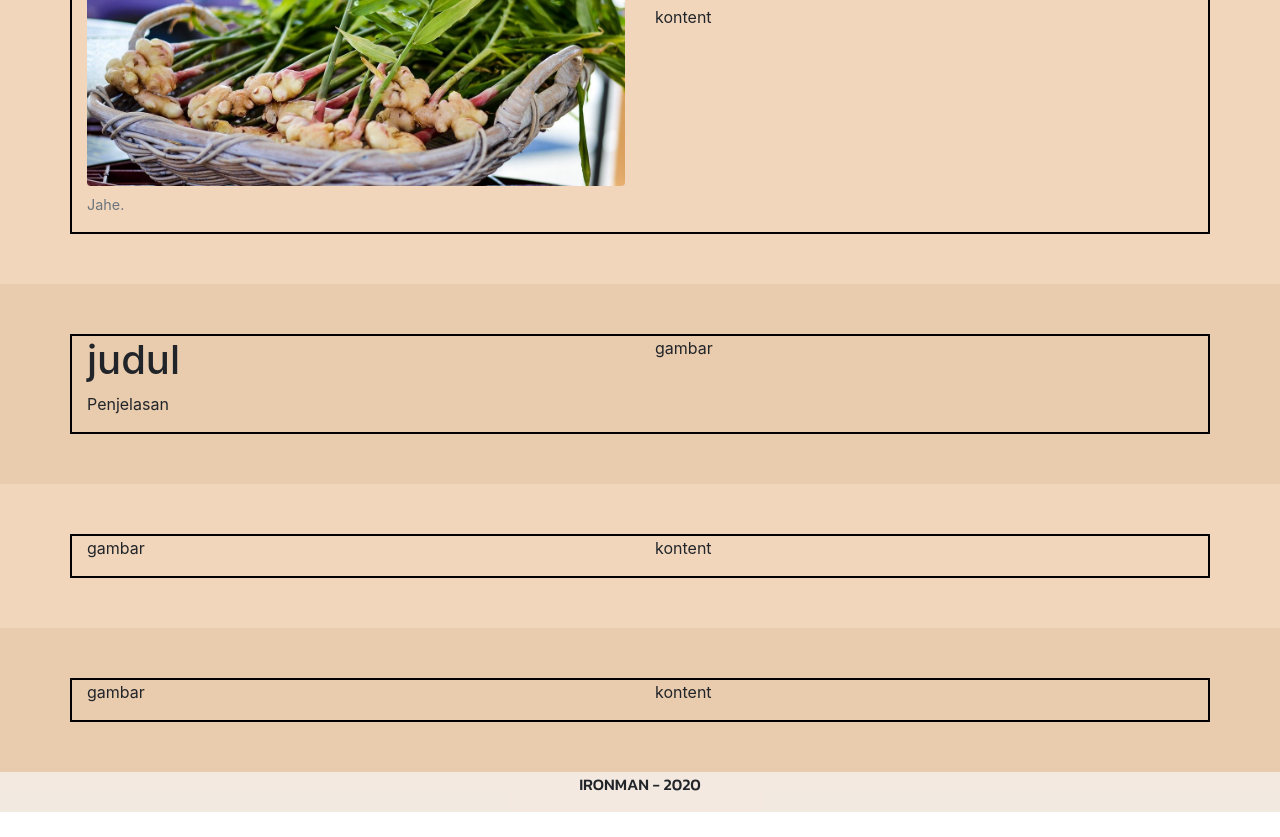
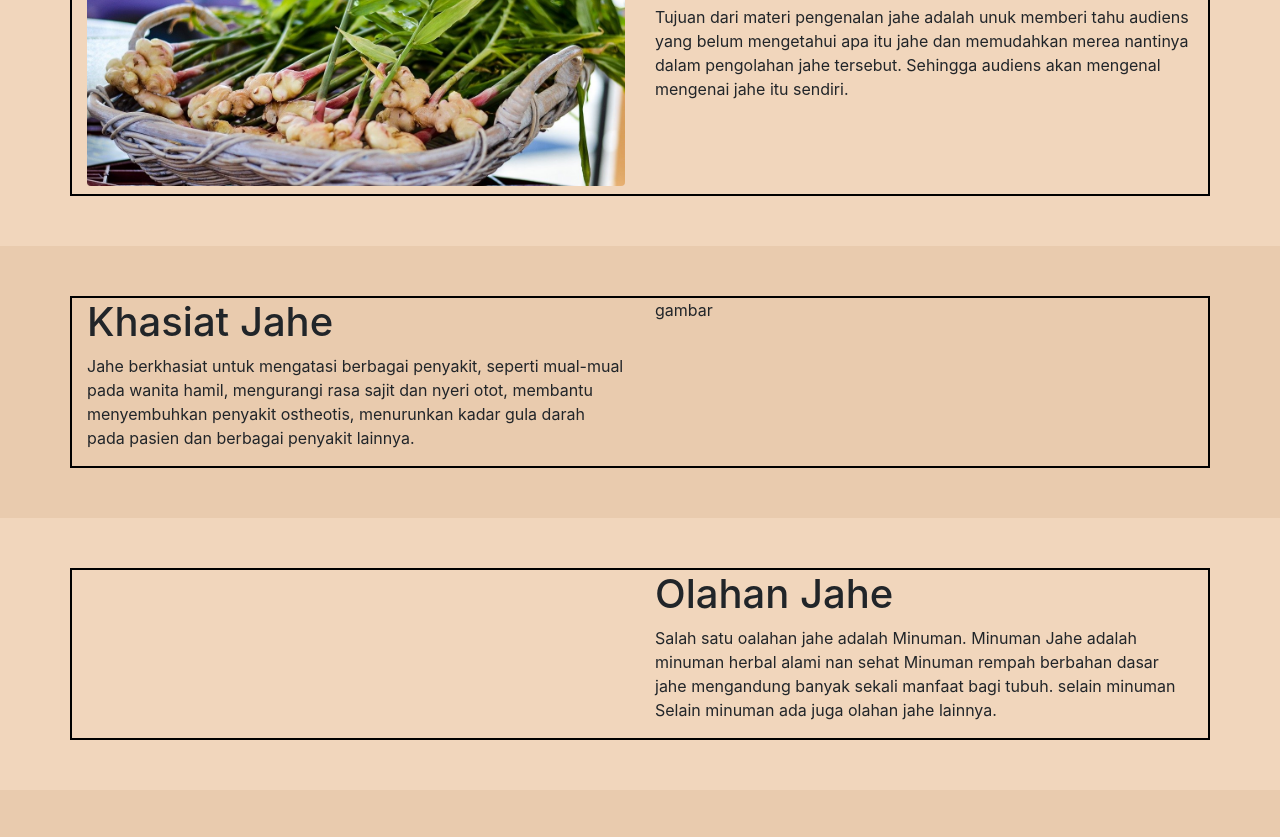
Before and after one commit to Muhdzalf/Jahe-Website, a plain HTML site: page index.html in a window 1280 px wide. Shown: the part 735-1572 px from the top of the page. Before the commit the page ends 1547 px from the top, so only its background shows below. Drawn offline with nearby package versions, Linux system fonts and the light colour scheme; a web font is replaced by a local one.

Commit message:
Menambahkan materi pada halaman index (masih belum rapih)

```diff
--- a/css/article.css
+++ b/css/article.css
@@ -22,3 +22,10 @@
 .img-fluid{
     border-radius: 20px;
 }
+
+.teams{
+    width : 150px;
+    height: 150px;
+    border-radius: 75px;
+    background: url('img/team/dimas.jpg');
+}
--- a/css/indexstyle.css
+++ b/css/indexstyle.css
@@ -66,3 +66,17 @@ body{
     text-align: center;
     color: white;
 }
+
+.tentangkami{
+    position: absolute;
+    width: 1573px;
+    height: 374px;
+    left: -359px;
+    top: 2572px;
+
+    font-family: Kanit;
+    font-style: normal;
+    font-weight: 600;
+    font-size: 250px;
+    line-height: 374px;
+}
--- a/index.html
+++ b/index.html
@@ -51,15 +51,15 @@
         <section class="kolom">
             <div class="container">
                 <div class="row">
-                    <div class="col">
-                        <figure class="figure">
-                            <img src="img/jahee.jpg" class="figure-img img-fluid rounded" alt="A generic square placeholder image with rounded corners in a figure.">
-                            <figcaption class="figure-caption">Jahe.</figcaption>
-                          </figure>
+                    <div class="col align-self-center">
+                        <img src="img/jahee.jpg" class="figure-img img-fluid rounded" alt="A generic square placeholder image with rounded corners in a figure.">
                     </div>
                     <div class="col">
                         <h1>Mengenal Lebih Dekat dengan Jahe</h1>
-                        <p>kontent</p>
+                        <p>Tujuan dari materi pengenalan jahe adalah unuk memberi tahu audiens yang belum mengetahui
+                            apa itu jahe dan memudahkan merea nantinya dalam pengolahan jahe tersebut. Sehingga audiens akan mengenal
+                            mengenai jahe itu sendiri.
+                        </p>
                     </div>
                 </div>
             </div>
@@ -68,12 +68,14 @@
         <section class="kolom secondary">
             <div class="container">
                 <div class="row">
-                    <div class="col">
+                    <div class="col ">
                         <h1>
-                            judul
+                            Khasiat Jahe
                         </h1>
                         <p>
-                            Penjelasan
+                            Jahe berkhasiat untuk mengatasi berbagai penyakit, seperti mual-mual pada wanita hamil,
+                            mengurangi rasa sajit dan nyeri otot, membantu menyembuhkan penyakit ostheotis, menurunkan kadar gula
+                            darah pada pasien dan berbagai penyakit lainnya.
                         </p>
                     </div>
                     <div class="col-md-6">
@@ -87,24 +89,28 @@
             <div class="container">
                 <div class="row">
                     <div class="col-md-6">
-                        <p>gambar</p>
                     </div>
                     <div class="col-md-6">
-                        <p>kontent</p>
+                        <h1>Olahan Jahe</h1>
+                        <p>Salah satu oalahan jahe adalah Minuman. Minuman Jahe adalah minuman herbal alami nan sehat
+                            Minuman rempah berbahan dasar jahe mengandung banyak sekali manfaat bagi tubuh. selain minuman
+                            Selain minuman ada juga olahan jahe lainnya.
+                        </p>
                     </div>
                 </div>
             </div>
+
         </section>
         <!--Section Tentang Kami-->
         <section class="kolom secondary">
             <div class="container">
-                <div class="row">
-                    <div class="col-md-6">
-                        <p>gambar</p>
+
+                <div class="row align-items-center h-100">
+                    <div class="teams mx-auto">
                     </div>
-                    <div class="col-md-6">
-                        <p>kontent</p>
-                    </div>
+                    <div class="teams mx-auto"></div>
+                    <div class="teams mx-auto"></div>
+                    <div class="teams mx-auto"></div>
                 </div>
             </div>
         </section>
```
Also changed, not shown: img/team/Auliya.jpg (added), img/team/Dzalfqri.JPG (added), img/team/dimas.jpg (added), img/team/widya.jpg (added).
